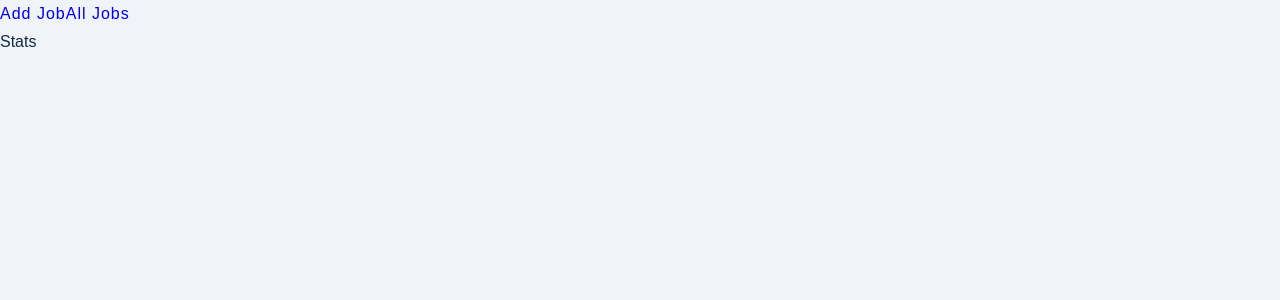
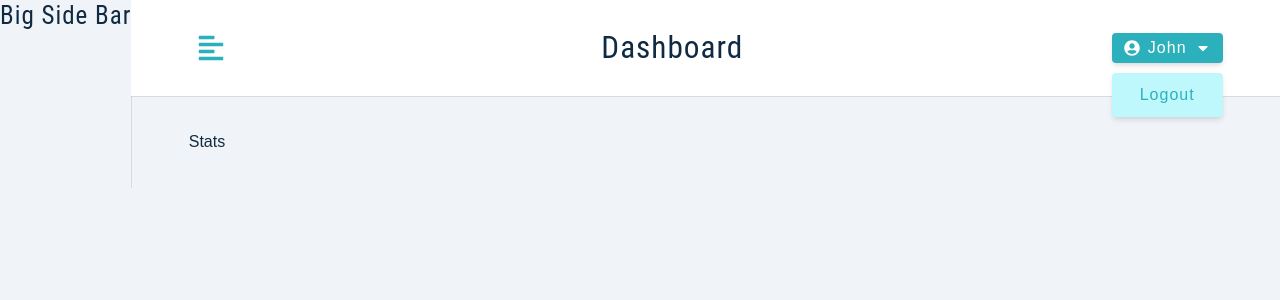
Before and after one commit to AndyLab9596/mern-stack-jobs, a React (Create React App) app in the folder client/: page / in a window 1280 px wide. Shown: the top 300 px of the page. Built offline with nearby package versions, Linux system fonts and the light colour scheme; sample sign-in values are in the browser's storage.

Commit message:
basis navbar

```diff
--- a/client/package.json
+++ b/client/package.json
@@ -19,6 +19,7 @@
     "react": "^18.0.0",
     "react-dom": "^18.0.0",
     "react-hook-form": "^7.30.0",
+    "react-icons": "^4.3.1",
     "react-redux": "^7.2.8",
     "react-router-dom": "^6.3.0",
     "react-scripts": "5.0.1",
--- /dev/null
+++ b/client/src/components/BigSideBar.tsx
@@ -0,0 +1,10 @@
+import React from 'react'
+import Wrapper from '../styles/BigSideBar'
+
+const BigSideBar = () => {
+  return (
+    <Wrapper><h4>Big side bar</h4></Wrapper>
+  )
+}
+
+export default BigSideBar
--- /dev/null
+++ b/client/src/components/Navbar.tsx
@@ -0,0 +1,38 @@
+import React from 'react'
+import Wrapper from '../styles/Navbar.style'
+import { FaAlignLeft, FaCaretDown, FaUserCircle } from 'react-icons/fa';
+import { useAppContext } from '../context/appContext';
+import Logo from './Logo';
+
+const Navbar = () => {
+
+  return (
+    <Wrapper>
+      <div className="nav-center">
+        <button type='button' className='toggle-btn' onClick={() => console.log('toggle sidebar')}>
+          <FaAlignLeft />
+        </button>
+        <div>
+          <Logo />
+          <h3 className='logo-text' >
+            Dashboard
+          </h3>
+        </div>
+        <div className="btn-container">
+          <button type='button' className='btn' onClick={() => console.log('show/hide dropdown')} >
+            <FaUserCircle />
+            john
+            <FaCaretDown />
+          </button>
+          <div className="dropdown show-dropdown">
+            <button type='button' className='dropdown-btn' onClick={() => console.log('log out user')}>
+              logout
+            </button>
+          </div>
+        </div>
+      </div>
+    </Wrapper>
+  )
+}
+
+export default Navbar
--- /dev/null
+++ b/client/src/components/SmallSidebar.tsx
@@ -0,0 +1,10 @@
+import React from 'react'
+import Wrapper from '../styles/SmallSideBar.style'
+
+const SmallSidebar = () => {
+  return (
+    <Wrapper><h4>SmallSidebar</h4></Wrapper>
+  )
+}
+
+export default SmallSidebar
--- a/client/src/pages/dashboard/SharedLayout.tsx
+++ b/client/src/pages/dashboard/SharedLayout.tsx
@@ -1,15 +1,23 @@
 import React from 'react'
 import Wrapper from '../../styles/SharedLayout.style';
-import { Outlet, Link } from 'react-router-dom';
+import { Outlet } from 'react-router-dom';
+import SmallSidebar from '../../components/SmallSidebar';
+import BigSideBar from '../../components/BigSideBar';
+import Navbar from '../../components/Navbar';
 
 const SharedLayout = () => {
     return (
         <Wrapper>
-            <nav>
-                <Link to="add-job">Add Job</Link>
-                <Link to="all-jobs">All Jobs</Link>
-            </nav>
-            <Outlet/>
+            <main className='dashboard' >
+                <SmallSidebar />
+                <BigSideBar />
+                <div >
+                    <Navbar />
+                    <div className='dashboard-page'>
+                        <Outlet />
+                    </div>
+                </div>
+            </main>
         </Wrapper>
     )
 }
--- /dev/null
+++ b/client/src/styles/BigSideBar.ts
@@ -0,0 +1,66 @@
+import styled from 'styled-components'
+
+const Wrapper = styled.aside`
+  display: none;
+  @media (min-width: 992px) {
+    display: block;
+    box-shadow: 1px 0px 0px 0px rgba(0, 0, 0, 0.1);
+    .sidebar-container {
+      background: var(--white);
+      min-height: 100vh;
+      height: 100%;
+      width: 250px;
+      margin-left: -250px;
+      transition: var(--transition);
+    }
+    .content {
+      position: sticky;
+      top: 0;
+    }
+    .show-sidebar {
+      margin-left: 0;
+    }
+    header {
+      height: 6rem;
+      display: flex;
+      align-items: center;
+      padding-left: 2.5rem;
+    }
+    .nav-links {
+      padding-top: 2rem;
+      display: flex;
+      flex-direction: column;
+    }
+    .nav-link {
+      display: flex;
+      align-items: center;
+      color: var(--grey-500);
+      padding: 1rem 0;
+      padding-left: 2.5rem;
+      text-transform: capitalize;
+      transition: var(--transition);
+    }
+    .nav-link:hover {
+      background: var(--grey-50);
+      padding-left: 3rem;
+      color: var(--grey-900);
+    }
+    .nav-link:hover .icon {
+      color: var(--primary-500);
+    }
+    .icon {
+      font-size: 1.5rem;
+      margin-right: 1rem;
+      display: grid;
+      place-items: center;
+      transition: var(--transition);
+    }
+    .active {
+      color: var(--grey-900);
+    }
+    .active .icon {
+      color: var(--primary-500);
+    }
+  }
+`
+export default Wrapper
--- /dev/null
+++ b/client/src/styles/Navbar.style.ts
@@ -0,0 +1,84 @@
+import styled from 'styled-components'
+
+const Wrapper = styled.nav`
+  height: var(--nav-height);
+  display: flex;
+  align-items: center;
+  justify-content: center;
+  box-shadow: 0 1px 0px 0px rgba(0, 0, 0, 0.1);
+  .logo {
+    display: flex;
+    align-items: center;
+    width: 100px;
+  }
+  .nav-center {
+    display: flex;
+    width: 90vw;
+    align-items: center;
+    justify-content: space-between;
+  }
+  .toggle-btn {
+    background: transparent;
+    border-color: transparent;
+    font-size: 1.75rem;
+    color: var(--primary-500);
+    cursor: pointer;
+    display: flex;
+    align-items: center;
+  }
+  background: var(--white);
+  .btn-container {
+    position: relative;
+  }
+  .btn {
+    display: flex;
+    align-items: center;
+    justify-content: center;
+    gap: 0 0.5rem;
+    position: relative;
+    box-shadow: var(--shadow-2);
+  }
+
+  .dropdown {
+    position: absolute;
+    top: 40px;
+    left: 0;
+    width: 100%;
+    background: var(--primary-100);
+    box-shadow: var(--shadow-2);
+    padding: 0.5rem;
+    text-align: center;
+    visibility: hidden;
+    border-radius: var(--borderRadius);
+  }
+  .show-dropdown {
+    visibility: visible;
+  }
+  .dropdown-btn {
+    background: transparent;
+    border-color: transparent;
+    color: var(--primary-500);
+    letter-spacing: var(--letterSpacing);
+    text-transform: capitalize;
+    cursor: pointer;
+  }
+  .logo-text {
+    display: none;
+    margin: 0;
+  }
+  @media (min-width: 992px) {
+    position: sticky;
+    top: 0;
+
+    .nav-center {
+      width: 90%;
+    }
+    .logo {
+      display: none;
+    }
+    .logo-text {
+      display: block;
+    }
+  }
+`
+export default Wrapper
--- /dev/null
+++ b/client/src/styles/SmallSideBar.style.ts
@@ -0,0 +1,76 @@
+import styled from 'styled-components'
+
+const Wrapper = styled.aside`
+  @media (min-width: 992px) {
+    display: none;
+  }
+  .sidebar-container {
+    position: fixed;
+    inset: 0;
+    background: rgba(0, 0, 0, 0.7);
+    display: flex;
+    justify-content: center;
+    align-items: center;
+    z-index: -1;
+    opacity: 0;
+    transition: var(--transition);
+  }
+  .show-sidebar {
+    z-index: 99;
+    opacity: 1;
+  }
+  .content {
+    background: var(--white);
+    width: var(--fluid-width);
+    height: 95vh;
+    border-radius: var(--borderRadius);
+    padding: 4rem 2rem;
+    position: relative;
+    display: flex;
+    align-items: center;
+    flex-direction: column;
+  }
+  .close-btn {
+    position: absolute;
+    top: 10px;
+    left: 10px;
+    background: transparent;
+    border-color: transparent;
+    font-size: 2rem;
+    color: var(--red-dark);
+    cursor: pointer;
+  }
+  .nav-links {
+    padding-top: 2rem;
+    display: flex;
+    flex-direction: column;
+  }
+  .nav-link {
+    display: flex;
+    align-items: center;
+    color: var(--grey-500);
+    padding: 1rem 0;
+    text-transform: capitalize;
+    transition: var(--transition);
+  }
+  .nav-link:hover {
+    color: var(--grey-900);
+  }
+  .nav-link:hover .icon {
+    color: var(--primary-500);
+  }
+  .icon {
+    font-size: 1.5rem;
+    margin-right: 1rem;
+    display: grid;
+    place-items: center;
+    transition: var(--transition);
+  }
+  .active {
+    color: var(--grey-900);
+  }
+  .active .icon {
+    color: var(--primary-500);
+  }
+`
+export default Wrapper
```
Also changed, not shown: 1 other file (tests, documents, lock files or other folders).
